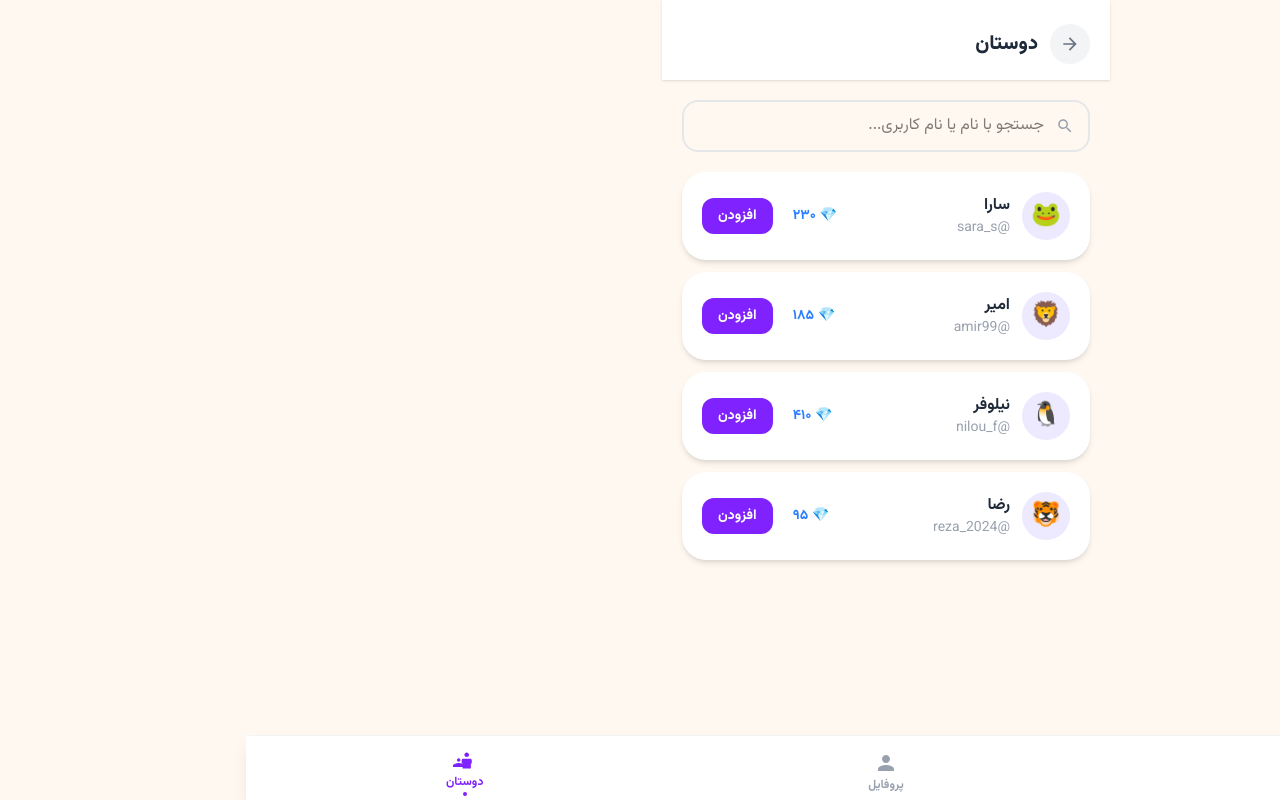
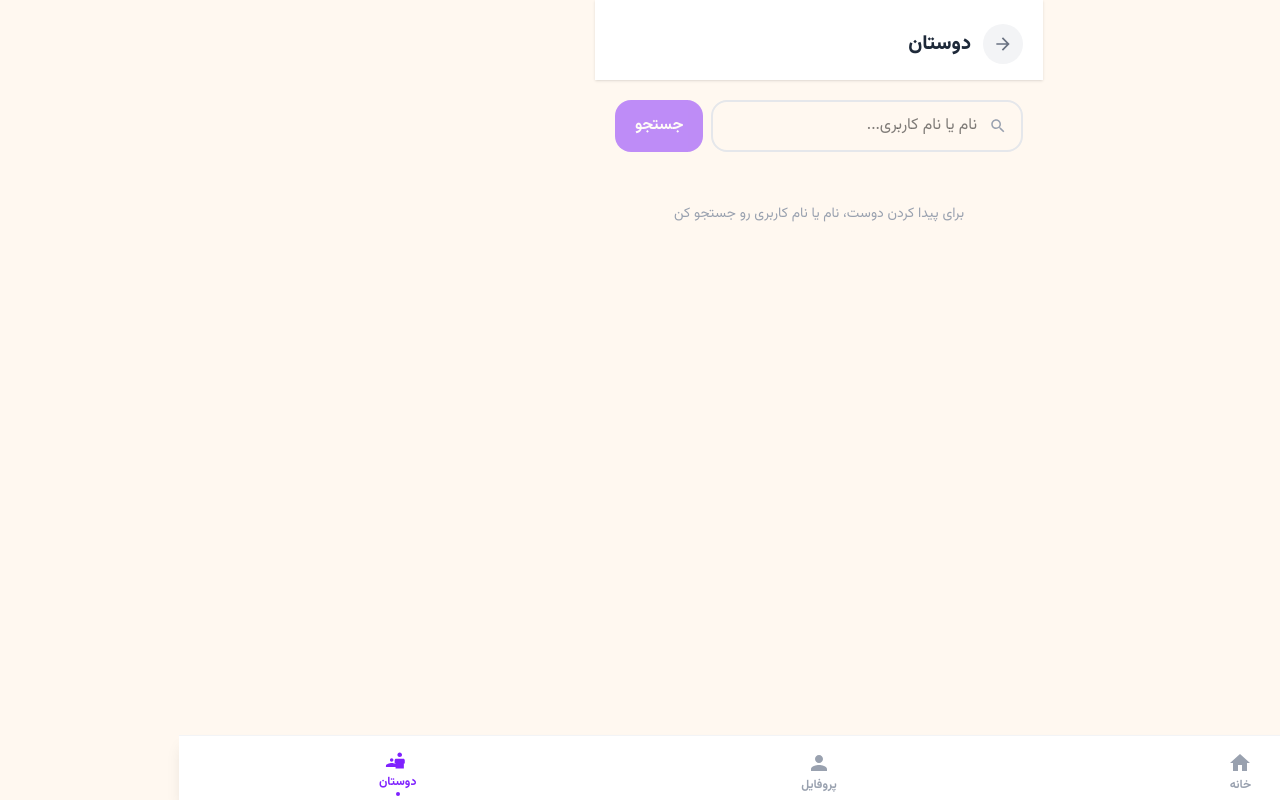
Before and after one commit to soodiA/tichi, a React (Vite) app: page /tichi/friends in a window 1280 px wide. Built offline with nearby package versions, Linux system fonts and the light colour scheme.

Commit message:
feat: Friends page queries real Supabase profiles + saves to friendships table

```diff
--- a/src/pages/Friends.tsx
+++ b/src/pages/Friends.tsx
@@ -1,36 +1,64 @@
-import React, { useState } from 'react';
+import React, { useState, useEffect, useCallback } from 'react';
 import { useNavigate } from 'react-router-dom';
 import { motion } from 'framer-motion';
+import { useStore } from '../store/useStore';
+import { supabase } from '../lib/supabase';
 
-interface SampleFriend {
+interface Profile {
   id: string;
   name: string;
   username: string;
-  avatar: string;
+  avatar_url: string | null;
   diamonds: number;
 }
 
-const SAMPLE_FRIENDS: SampleFriend[] = [
-  { id: '1', name: 'سارا', username: 'sara_s', avatar: '🐸', diamonds: 230 },
-  { id: '2', name: 'امیر', username: 'amir99', avatar: '🦁', diamonds: 185 },
-  { id: '3', name: 'نیلوفر', username: 'nilou_f', avatar: '🐧', diamonds: 410 },
-  { id: '4', name: 'رضا', username: 'reza_2024', avatar: '🐯', diamonds: 95 },
-];
-
 const Friends: React.FC = () => {
   const navigate = useNavigate();
+  const currentUser = useStore((s) => s.currentUser);
   const [search, setSearch] = useState('');
+  const [results, setResults] = useState<Profile[]>([]);
   const [added, setAdded] = useState<Set<string>>(new Set());
+  const [loading, setLoading] = useState(false);
+  const [searched, setSearched] = useState(false);
 
-  const filtered = SAMPLE_FRIENDS.filter(
-    (f) =>
-      f.name.includes(search) ||
-      f.username.toLowerCase().includes(search.toLowerCase())
-  );
+  // Load existing friendships on mount
+  useEffect(() => {
+    if (!currentUser) return;
+    supabase
+      .from('friendships')
+      .select('friend_id')
+      .eq('user_id', currentUser.id)
+      .then(({ data }) => {
+        if (data) setAdded(new Set(data.map((r: any) => r.friend_id)));
+      });
+  }, [currentUser]);
 
-  const handleAdd = (id: string) => {
-    setAdded((prev) => new Set([...prev, id]));
+  const doSearch = useCallback(async () => {
+    if (!search.trim() || !currentUser) return;
+    setLoading(true);
+    setSearched(true);
+    const { data } = await supabase
+      .from('profiles')
+      .select('id, name, username, avatar_url, diamonds')
+      .or(`name.ilike.%${search.trim()}%,username.ilike.%${search.trim()}%`)
+      .neq('id', currentUser.id)
+      .limit(20);
+    setResults((data as Profile[]) ?? []);
+    setLoading(false);
+  }, [search, currentUser]);
+
+  const handleAdd = async (friendId: string) => {
+    if (!currentUser || added.has(friendId)) return;
+    setAdded((prev) => new Set([...prev, friendId]));
+    supabase.from('friendships').upsert({
+      user_id: currentUser.id,
+      friend_id: friendId,
+      created_at: new Date().toISOString(),
+    }).then(() => {});
   };
+
+  const isPhotoUrl = (url: string | null) =>
+    url?.startsWith('data:') || url?.startsWith('http');
 
   return (
     <div dir="rtl" className="min-h-full bg-bg pb-24">
@@ -49,63 +77,82 @@ const Friends: React.FC = () => {
 
       <div className="px-5 pt-5">
         {/* Search */}
-        <div className="relative mb-5">
+        <div className="flex gap-2 mb-5">
+          <div className="relative flex-1">
             <input
               type="text"
               value={search}
               onChange={(e) => setSearch(e.target.value)}
-            placeholder="جستجو با نام یا نام کاربری..."
+              onKeyDown={(e) => e.key === 'Enter' && doSearch()}
+              placeholder="نام یا نام کاربری..."
               className="w-full border-2 border-gray-200 rounded-2xl px-4 py-3 text-base
                          focus:outline-none focus:border-violet-500 transition-colors pr-11"
             />
             <svg
               className="absolute top-1/2 -translate-y-1/2 right-4 text-gray-400"
-            width="18"
-            height="18"
-            viewBox="0 0 24 24"
-            fill="currentColor"
+              width="18" height="18" viewBox="0 0 24 24" fill="currentColor"
             >
               <path d="M15.5 14h-.79l-.28-.27C15.41 12.59 16 11.11 16 9.5 16 5.91 13.09 3 9.5 3S3 5.91 3 9.5 5.91 16 9.5 16c1.61 0 3.09-.59 4.23-1.57l.27.28v.79l5 4.99L20.49 19l-4.99-5zm-6 0C7.01 14 5 11.99 5 9.5S7.01 5 9.5 5 14 7.01 14 9.5 11.99 14 9.5 14z" />
             </svg>
           </div>
+          <button
+            onClick={doSearch}
+            disabled={loading || !search.trim()}
+            className="px-5 py-3 rounded-2xl bg-violet-600 text-white font-bold active:scale-95 transition-transform disabled:opacity-50"
+          >
+            جستجو
+          </button>
+        </div>
 
-        {/* Friends list */}
+        {/* Results */}
+        {loading && (
+          <p className="text-center text-gray-400 py-8 animate-pulse">در حال جستجو...</p>
+        )}
+
+        {!loading && searched && results.length === 0 && (
+          <p className="text-center text-gray-400 py-8">کاربری پیدا نشد</p>
+        )}
+
+        {!loading && !searched && (
+          <p className="text-center text-gray-400 py-8 text-sm">برای پیدا کردن دوست، نام یا نام کاربری رو جستجو کن</p>
+        )}
+
         <div className="flex flex-col gap-3">
-          {filtered.length === 0 ? (
-            <p className="text-center text-gray-400 py-8">کاربری پیدا نشد</p>
-          ) : (
-            filtered.map((friend, i) => (
+          {results.map((profile, i) => (
             <motion.div
-                key={friend.id}
+              key={profile.id}
               initial={{ opacity: 0, y: 20 }}
               animate={{ opacity: 1, y: 0 }}
-                transition={{ delay: i * 0.07 }}
+              transition={{ delay: i * 0.06 }}
               className="card flex items-center gap-3"
             >
-                <div className="w-12 h-12 rounded-full bg-violet-100 flex items-center justify-center text-2xl flex-shrink-0">
-                  {friend.avatar}
+              <div className="w-12 h-12 rounded-full bg-violet-100 flex items-center justify-center text-2xl flex-shrink-0 overflow-hidden">
+                {isPhotoUrl(profile.avatar_url) ? (
+                  <img src={profile.avatar_url!} alt="avatar" className="w-full h-full object-cover" />
+                ) : (
+                  <span>{profile.avatar_url || '🦉'}</span>
+                )}
               </div>
               <div className="flex-1 min-w-0">
-                  <p className="font-bold text-gray-800 truncate">{friend.name}</p>
-                  <p className="text-gray-400 text-sm truncate">@{friend.username}</p>
+                <p className="font-bold text-gray-800 truncate">{profile.name}</p>
+                <p className="text-gray-400 text-sm truncate">@{profile.username}</p>
               </div>
               <div className="flex items-center gap-1 text-blue-500 text-sm font-bold ml-2 flex-shrink-0">
-                  💎 {friend.diamonds.toLocaleString('fa-IR')}
+                💎 {profile.diamonds.toLocaleString('fa-IR')}
               </div>
               <button
-                  onClick={() => handleAdd(friend.id)}
-                  disabled={added.has(friend.id)}
+                onClick={() => handleAdd(profile.id)}
+                disabled={added.has(profile.id)}
                 className={`flex-shrink-0 px-4 py-2 rounded-xl font-bold text-sm transition-all
-                    ${added.has(friend.id)
+                  ${added.has(profile.id)
                     ? 'bg-gray-200 text-gray-400 cursor-not-allowed'
                     : 'bg-violet-600 text-white active:scale-95'
                   }`}
               >
-                  {added.has(friend.id) ? '✓' : 'افزودن'}
+                {added.has(profile.id) ? '✓' : 'افزودن'}
               </button>
             </motion.div>
-            ))
-          )}
+          ))}
         </div>
       </div>
     </div>
```
Lines whose indentation alone changed are shown as unchanged.
